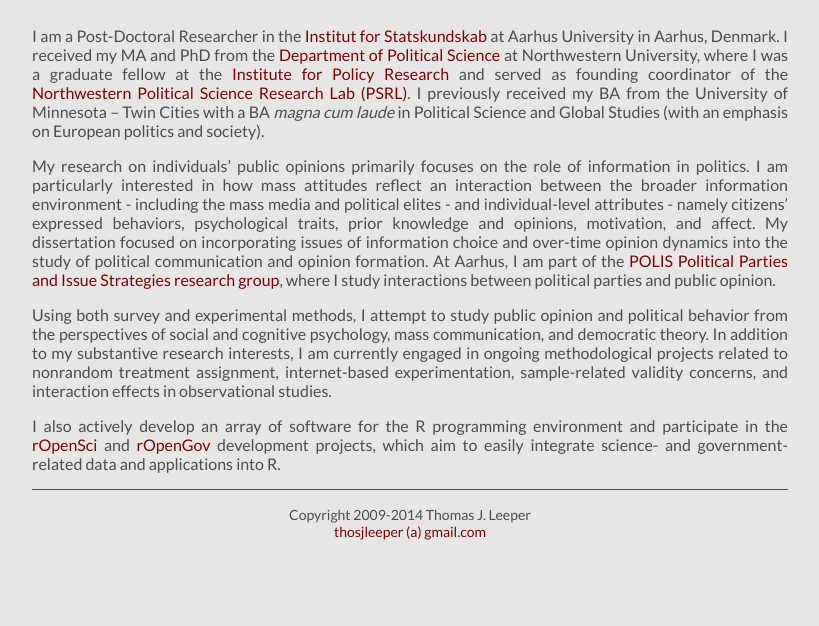
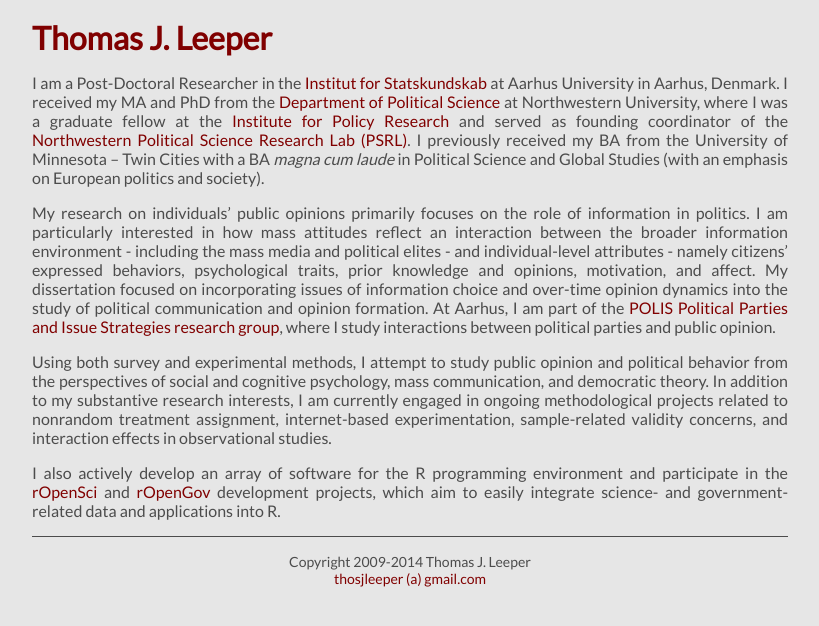
Before and after one commit to leeper/leeper.github.io, a Jekyll site: the page built from index.md, in a window 1280 px wide. Shown: the top 626 px of the page, without its empty margins (230-1049 px from the left). Built offline with Jekyll 4.4.1, drawn with Linux system fonts in a browser that asks for light colours.

Commit message:
further css changes

```diff
--- a/_layouts/default.html
+++ b/_layouts/default.html
@@ -13,8 +13,8 @@
 	</script>
 </head>
 <body onload="printDate()">
+  <header><a href="http://www.thomasleeper.com">Thomas J. Leeper</a></header>
   <nav>
-    <header><a href="http://www.thomasleeper.com">Thomas J. Leeper</a></header>
   	<a href="http://leeper.github.io/cv/cv.pdf">CV</a>
   	<a href="http://leeper.github.io/research.html">Research</a>
   	<a href="http://leeper.github.io/software.html">Software</a>
--- a/assets/css/style.css
+++ b/assets/css/style.css
@@ -63,6 +63,9 @@
 header {
     margin-bottom:0.2em;
     color:#4c4c4c;
+    text-align:left;
+    font-weight:bold;
+    font-size:32px;
     text-decoration:none;
 }
 .body {
@@ -89,6 +92,7 @@
 
 /* HYPERLINKS */
 a {
+    color:#4c4c4c;
     text-decoration:none;
     color:maroon;
 }
```
